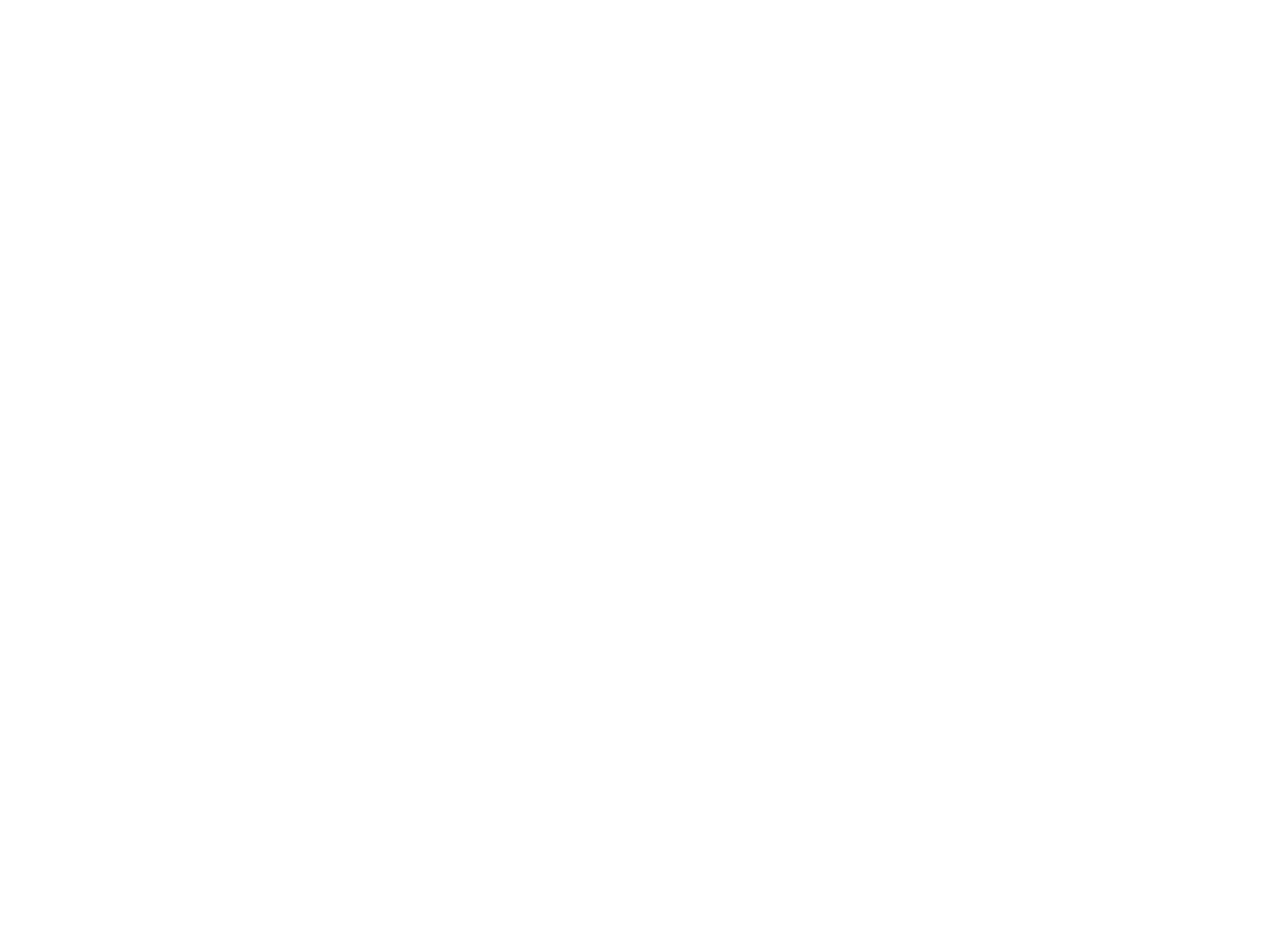
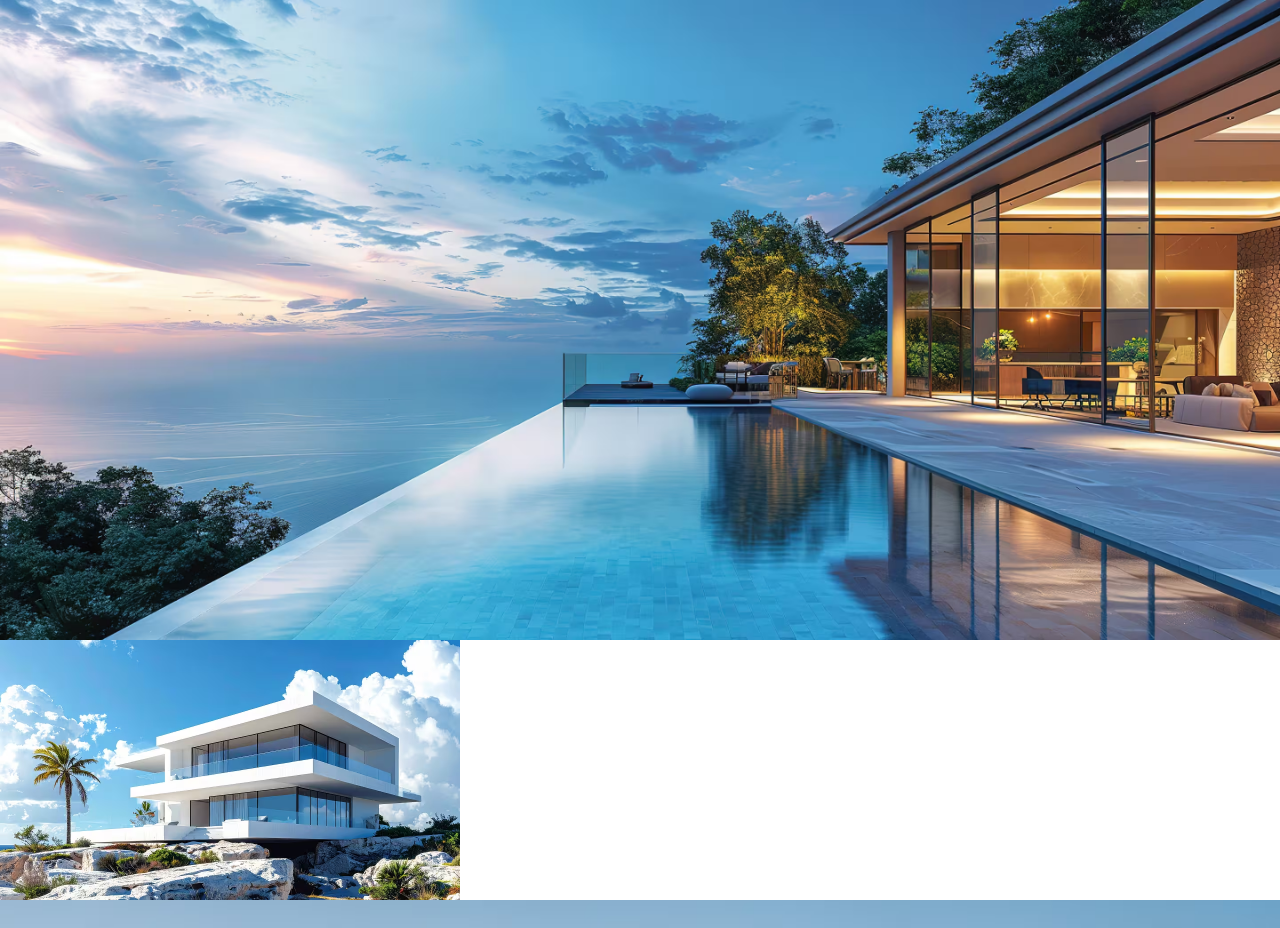
Before and after one commit to thasegawadesign/editorial-hero-prototype, a Next.js app: page / in a window 1280 px wide. Shown: the top 928 px of the page. Before the commit the page ends 800 px from the top, so only its background shows below. Built offline with nearby package versions, Linux system fonts and the light colour scheme.

Commit message:
feat: display hero asset previews

```diff
--- a/src/app/page.tsx
+++ b/src/app/page.tsx
@@ -1,3 +1,68 @@
+import Image from 'next/image';
+
 export default function Home() {
-  return <></>;
+  type Asset = {
+    main: {
+      src: string;
+      alt: string;
+      width: number;
+      height: number;
+    };
+    sub: {
+      src: string;
+      alt: string;
+      width: number;
+      height: number;
+    };
+  };
+  const assets: Asset[] = [
+    {
+      main: {
+        src: '/hero-01-main.avif',
+        alt: 'main',
+        width: 1440,
+        height: 720,
+      },
+      sub: {
+        src: '/hero-01-sub.avif',
+        alt: 'sub',
+        width: 460,
+        height: 260,
+      },
+    },
+    {
+      main: {
+        src: '/hero-02-main.avif',
+        alt: 'main',
+        width: 1440,
+        height: 720,
+      },
+      sub: {
+        src: '/hero-02-sub.avif',
+        alt: 'sub',
+        width: 460,
+        height: 260,
+      },
+    },
+  ];
+  return (
+    <main>
+      {assets.map((asset, i) => (
+        <div key={i}>
+          <Image
+            src={asset.main.src}
+            alt={asset.main.alt}
+            width={asset.main.width}
+            height={asset.main.height}
+          />
+          <Image
+            src={asset.sub.src}
+            alt={asset.sub.alt}
+            width={asset.sub.width}
+            height={asset.sub.height}
+          />
+        </div>
+      ))}
+    </main>
+  );
 }
```
